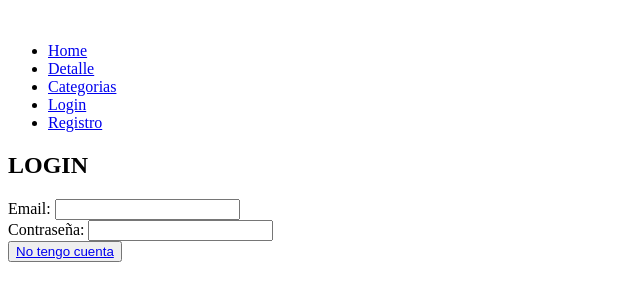
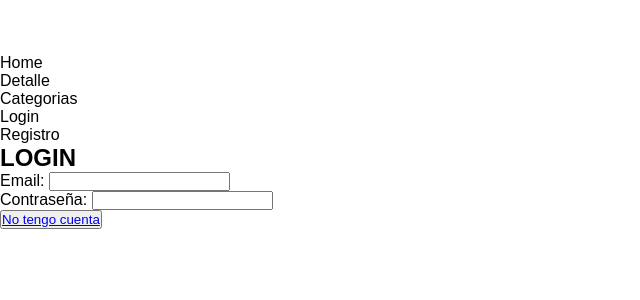
Before and after one commit to agospaladino/grupo7_prog1_com1, a plain HTML site: page login.html in a window 1280 px wide. Shown: the whole page, without its empty margins (0-640 px from the left). Drawn offline with Linux system fonts and the light colour scheme.

Commit message:
edicion login

```diff
--- a/login.html
+++ b/login.html
@@ -4,6 +4,7 @@
     <meta charset="UTF-8">
     <meta name="viewport" content="width=device-width, initial-scale=1.0">
     <title>Document</title>
+    <link rel="stylesheet" href="./css/styles.css">
 </head>
 <body>
     <header>
@@ -12,11 +13,11 @@
         <img src="" alt="">
         <nav>
             <ul>
-                <li><a href="index.html">Home</a></li>
-                <li><a href="detalle.html">Detalle</a></li>
+                <li><a href="./index.html">Home</a></li>
+                <li><a href="./detalle.html">Detalle</a></li>
                 <li><a href="categorias.html">Categorias</a></li>
-                <li><a href="login.html">Login</a></li>
-                <li><a href="register.html">Registro</a></li>
+                <li><a href="./login.html">Login</a></li>
+                <li><a href="./regsiter.html">Registro</a></li>
             </ul>
         </nav>
     </header>
```
